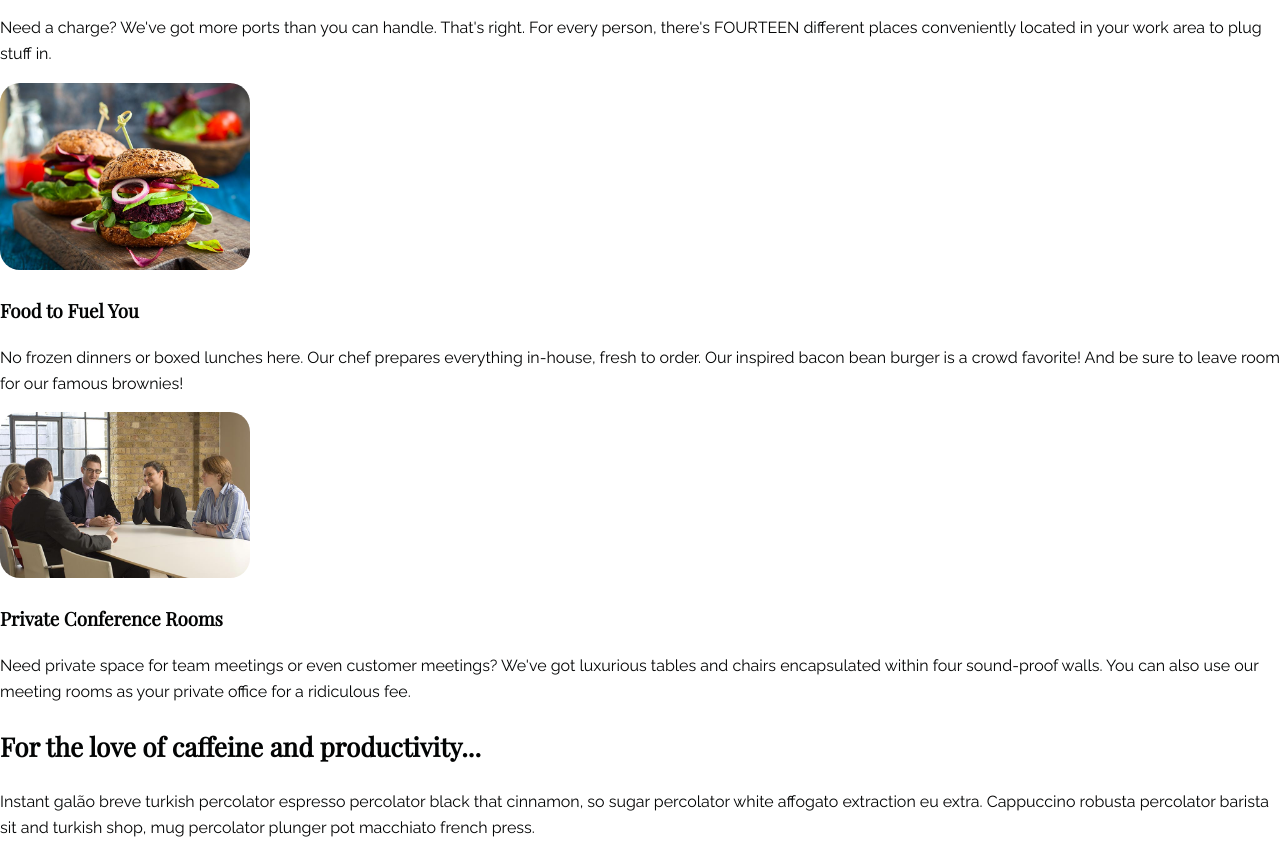
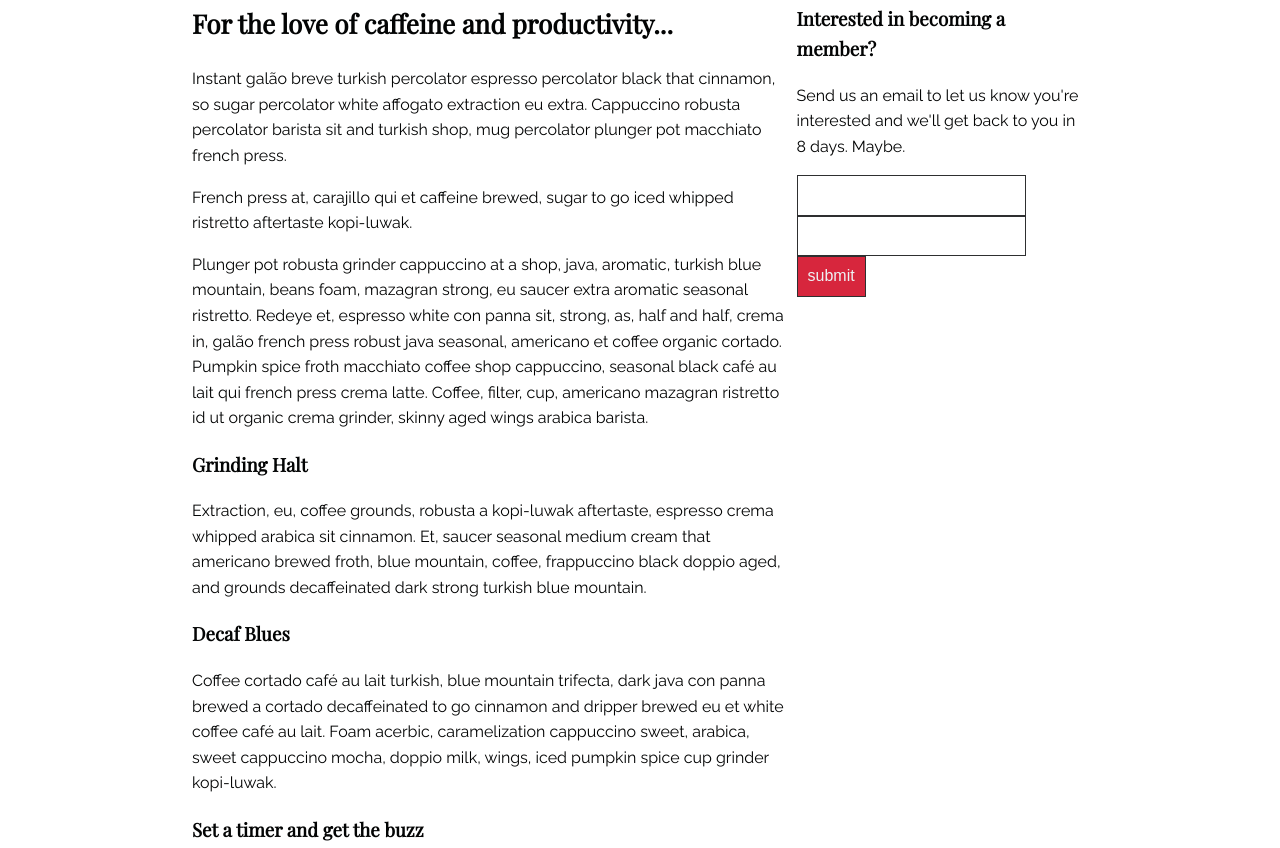
Before and after one commit to Tony-Thomas/techchops, a website: page index.html in a window 1280 px wide. Shown: the part 1055-1903 px from the top of the page. Drawn offline with nearby package versions, Linux system fonts and the light colour scheme.

Commit message:
added susy grid styles for desktop sized screens. Experiencing a glitch i have yet to debug where the .content class and the .sidbar class arent sitting side by side when browser is zoomed in and out

```diff
--- a/index.html
+++ b/index.html
@@ -76,6 +76,7 @@
                 <!-- features -->
 
                 <main class="content">
+
                     <h2>For the love of caffeine and productivity...</h2>
                     <p>Instant galão breve turkish percolator espresso percolator black that cinnamon, so sugar percolator white affogato extraction eu extra. Cappuccino robusta percolator barista sit and turkish shop, mug percolator plunger pot macchiato
                         french press.</p>
@@ -115,7 +116,7 @@
         </div>
         <!-- site-inner -->
         <section class="testimonials">
-
+            <div class="wrap">
                 <h2>What people are saying</h2>
 
                 <article class="testimonial">
@@ -157,6 +158,8 @@
                         <blockquote>Beans, trifecta iced sugar roast breve doppio caffeine carajillo. So, plunger pot breve ristretto black, seasonal aftertaste breve foam variety.</blockquote>
                     </div>
                 </article>
+            </div>
+            <!--wrap-->
         </section>
         <!-- testimonials -->
         <div class="wrap">
--- a/src/sass/partials/_layout.scss
+++ b/src/sass/partials/_layout.scss
@@ -0,0 +1,28 @@
+// Susy Setup
+
+$susy: (
+    columns: 12,
+    gutters: 1/6,
+    global-box-sizing: border-box
+);
+
+.wrap {
+    @include container(70%);
+}
+
+.features .feature {
+    @include span(3);
+
+    &:last-child {
+        @include last;
+    }
+}
+
+.content {
+    @include span(8);
+}
+
+.sidebar {
+    @include span(4);
+    @include last;
+}
--- a/src/sass/partials/_modules.scss
+++ b/src/sass/partials/_modules.scss
@@ -15,7 +15,7 @@
 
 .feature img {
     border-radius: $default-border-radius;
-    @include size(250px auto);
+    @include size(100% auto);
 }
 
 .customer img {
```
Also changed, not shown: dist/css/styles.css. Lines whose indentation alone changed are shown as unchanged.
